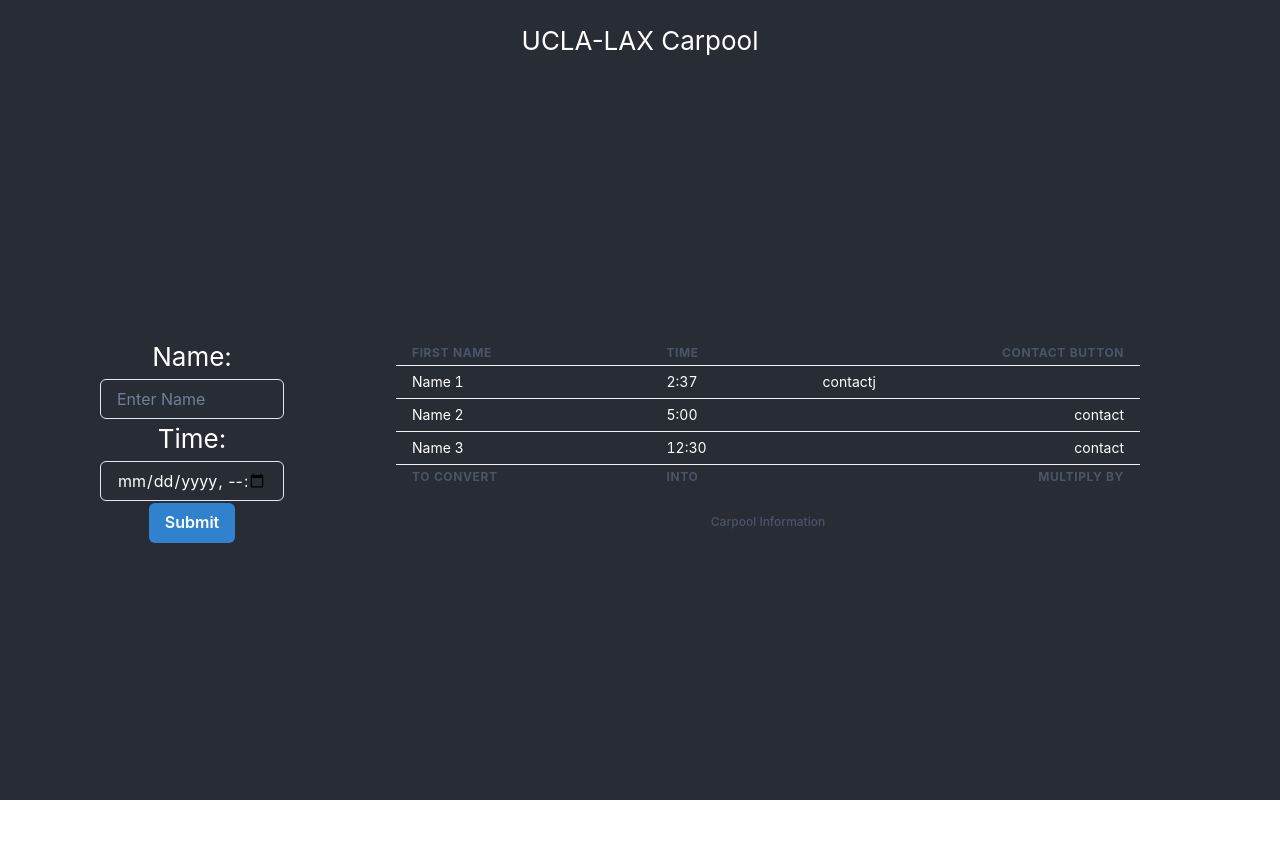
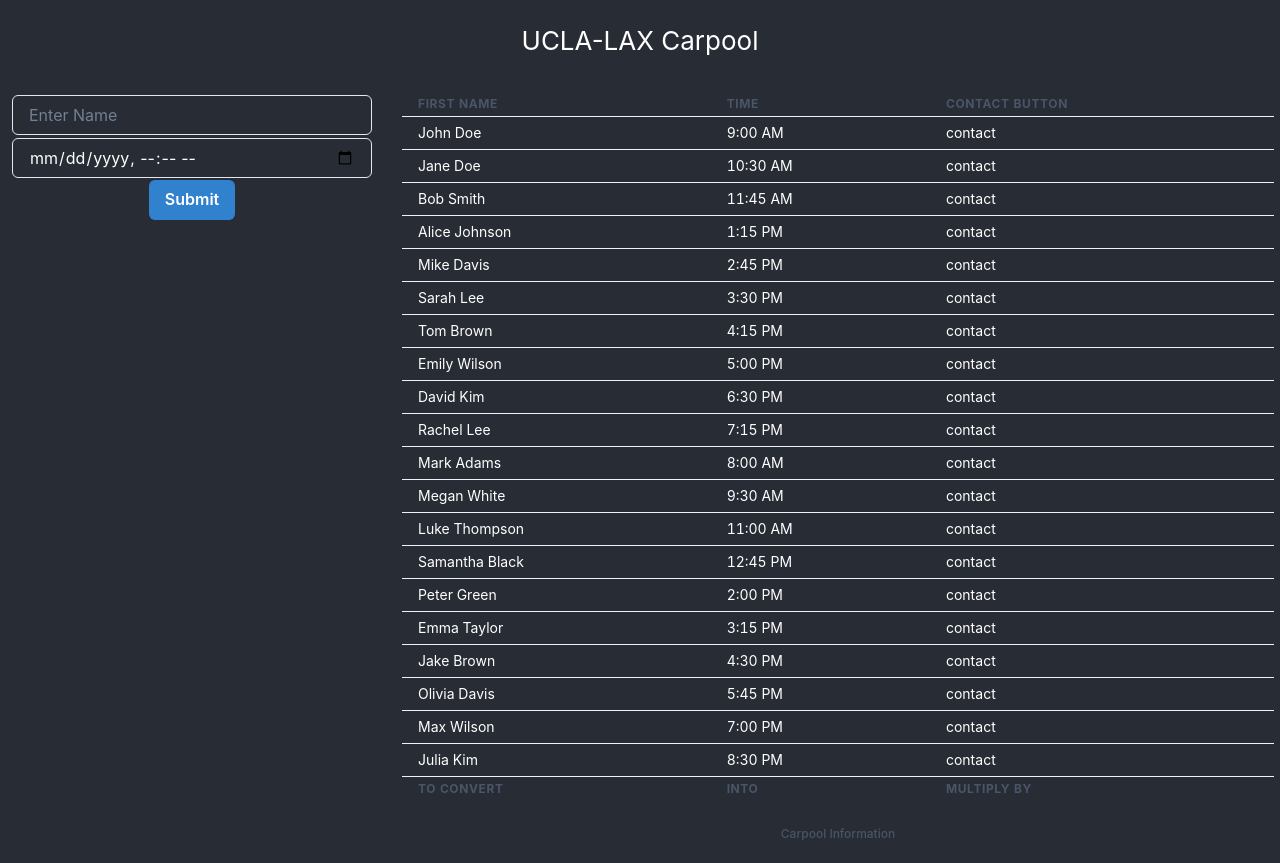
Before and after one commit to evancoons22/ucla-carpool, a React (Create React App) app in the folder front/: page / in a window 1280 px wide. Before the commit the page ends 800 px from the top, so only its background shows below. Built offline with nearby package versions, Linux system fonts and the light colour scheme.

Commit message:
data display, grid

```diff
--- a/front/src/App.css
+++ b/front/src/App.css
@@ -18,7 +18,7 @@
   background-color: #282c34;
   min-height: 10vh;
   display: flex;
-  flex-direction: column;
+  flex-direction: row;
   align-items: center;
   justify-content: center;
   font-size: calc(10px + 2vmin);
@@ -29,25 +29,24 @@
   background-color: #282c34;
   min-height: 90vh;
   display: grid;
-  grid-template-columns: 30% [col-start] 60% [col-start] 10% [col-start];
-  align-items: center;
-  justify-content: center;
+  grid-template-columns: 30% [col-start] 70% [col-start];
   font-size: calc(10px + 2vmin);
   color: white;
+  gap: 6px;
 }
 
 .submit {
-    padding:  100px;
+    padding:  12px;
     grid-column-start: 1;
     grid-column-end: 2;
+    align-self: start;
 }
 
 .table {
     grid-column-start: 2;
     grid-column-end: 3;
     padding: 12px;
-    border: '10px';
-    borderColor: white;
+    align-self: start;
 }
 
 .App-link {
--- a/front/src/App.js
+++ b/front/src/App.js
@@ -1,6 +1,6 @@
 import './App.css';
 import EnterDetails from './components/EnterDetails.js';
-import Display from './components/Display.js';
+import DisplayTable from './components/DisplayTable.js';
 
 function App() {
   return (
@@ -11,13 +11,12 @@ function App() {
       </header>
 
       <body className = 'body'>
-            <div className = 'submit'>
-                <EnterDetails />
-            </div>
-
-            <div className = 'table'>
-                <Display />
-            </div>
+          <div className = 'submit'>
+              <EnterDetails />
+          </div>
+          <div className = 'table'>
+              <DisplayTable />
+          </div>
       </body>
 
     </div>
--- a/front/src/components/Display.js
+++ /dev/null
@@ -1,65 +0,0 @@
-import { useState, useEffect} from 'react';
-import {
-  Table,
-  Thead,
-  Tbody,
-  Tfoot,
-  Tr,
-  Th,
-  Td,
-  TableCaption,
-  TableContainer,
-} from '@chakra-ui/react'
-
-
-const Display = () => {
-
-    const [data, setData] = useState(null);
-
-    useEffect( () => {
-        // get Data on load
-        // let response = fetch(URL, body = {})
-    })
-
-    return (
-
-    <TableContainer>
-      <Table variant='simple' size = 'sm'>
-        <TableCaption>Carpool Information</TableCaption>
-        <Thead>
-          <Tr>
-            <Th>First Name</Th>
-            <Th>Time</Th>
-            <Th isNumeric> Contact Button</Th>
-          </Tr>
-        </Thead>
-        <Tbody>
-          <Tr>
-            <Td>Name 1</Td>
-            <Td> 2:37 </Td>
-            <Td > contactj</Td>
-          </Tr>
-          <Tr>
-            <Td>Name 2</Td>
-            <Td>5:00</Td>
-            <Td isNumeric> contact</Td>
-          </Tr>
-          <Tr>
-            <Td>Name 3</Td>
-            <Td> 12:30 </Td>
-            <Td isNumeric> contact</Td>
-          </Tr>
-        </Tbody>
-        <Tfoot>
-          <Tr>
-            <Th>To convert</Th>
-            <Th>into</Th>
-            <Th isNumeric>multiply by</Th>
-          </Tr>
-        </Tfoot>
-      </Table>
-    </TableContainer>
-
-    )
-}
-export default Display;
--- /dev/null
+++ b/front/src/components/DisplayTable.js
@@ -0,0 +1,75 @@
+import { useState, useEffect} from 'react';
+import {
+  Table,
+  Thead,
+  Tbody,
+  Tfoot,
+  Tr,
+  Th,
+  Td,
+  TableCaption,
+  TableContainer,
+} from '@chakra-ui/react'
+
+
+const DisplayTable = () => {
+
+    const [data, setData] = useState(null);
+
+    useEffect( () => {
+        // get Data on load
+        // let response = fetch(URL, body = {})
+    })
+
+    const fakedata = [
+      { name: 'John Doe', departureTime: '9:00 AM' },
+      { name: 'Jane Doe', departureTime: '10:30 AM' },
+      { name: 'Bob Smith', departureTime: '11:45 AM' },
+      { name: 'Alice Johnson', departureTime: '1:15 PM' },
+      { name: 'Mike Davis', departureTime: '2:45 PM' },
+      { name: 'Sarah Lee', departureTime: '3:30 PM' },
+      { name: 'Tom Brown', departureTime: '4:15 PM' },
+      { name: 'Emily Wilson', departureTime: '5:00 PM' },
+      { name: 'David Kim', departureTime: '6:30 PM' },
+      { name: 'Rachel Lee', departureTime: '7:15 PM' },
+      { name: 'Mark Adams', departureTime: '8:00 AM' },
+      { name: 'Megan White', departureTime: '9:30 AM' },
+      { name: 'Luke Thompson', departureTime: '11:00 AM' },
+      { name: 'Samantha Black', departureTime: '12:45 PM' },
+      { name: 'Peter Green', departureTime: '2:00 PM' },
+      { name: 'Emma Taylor', departureTime: '3:15 PM' },
+      { name: 'Jake Brown', departureTime: '4:30 PM' },
+      { name: 'Olivia Davis', departureTime: '5:45 PM' },
+      { name: 'Max Wilson', departureTime: '7:00 PM' },
+      { name: 'Julia Kim', departureTime: '8:30 PM' }
+    ];
+        return (
+
+    <TableContainer>
+      <Table variant='simple' size = 'sm'>
+        <TableCaption>Carpool Information</TableCaption>
+        <Thead>
+          <Tr>
+            <Th>First Name</Th>
+            <Th>Time</Th>
+            <Th > Contact Button</Th>
+          </Tr>
+        </Thead>
+        <Tbody>
+            {
+                fakedata.map(item => <Tr> <Td> {item.name} </Td> <Td> {item.departureTime} </Td> <Td> contact </Td>  </Tr> )
+            }
+        </Tbody>
+        <Tfoot>
+          <Tr>
+            <Th>To convert</Th>
+            <Th>into</Th>
+            <Th >multiply by</Th>
+          </Tr>
+        </Tfoot>
+      </Table>
+    </TableContainer>
+
+    )
+}
+export default DisplayTable;
--- a/front/src/components/EnterDetails.js
+++ b/front/src/components/EnterDetails.js
@@ -16,12 +16,11 @@ const EnterDetails = () => {
         <div>
             <form onSubmit={handleSubmit}>
                 <label>
-                    Name: <Input  placeholder = 'Enter Name' type="text" value={name} onChange={(event) => setName(event.target.value)} />
+                    <Input  placeholder = 'Enter Name' type="text" value={name} onChange={(event) => setName(event.target.value)} />
                 </label>
 
                 <br />
                 <label>
-                    Time:
                     <Input placeholder="Select Date and Time" size="md" type="datetime-local" value={flightnumber} onChange={(event) => setFlightNumber(event.target.value)}  />
                 </label>
 
```
